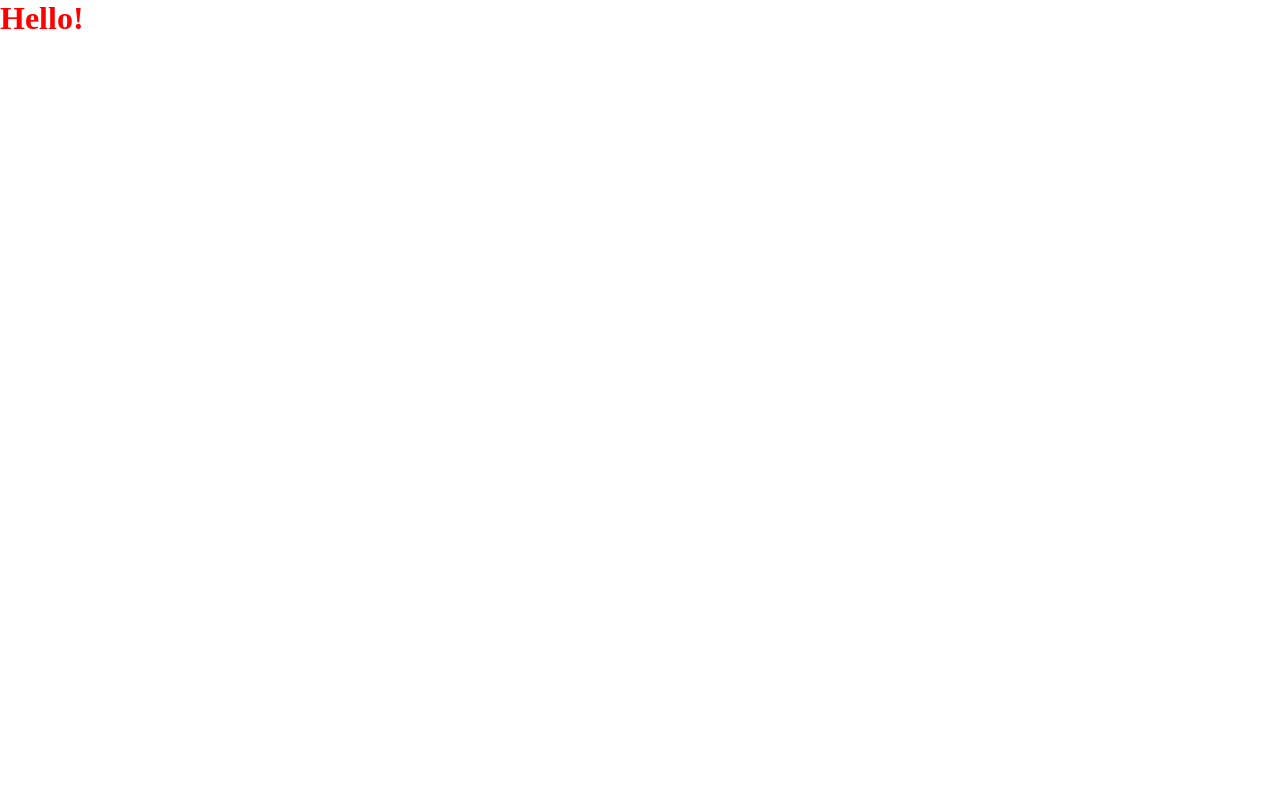
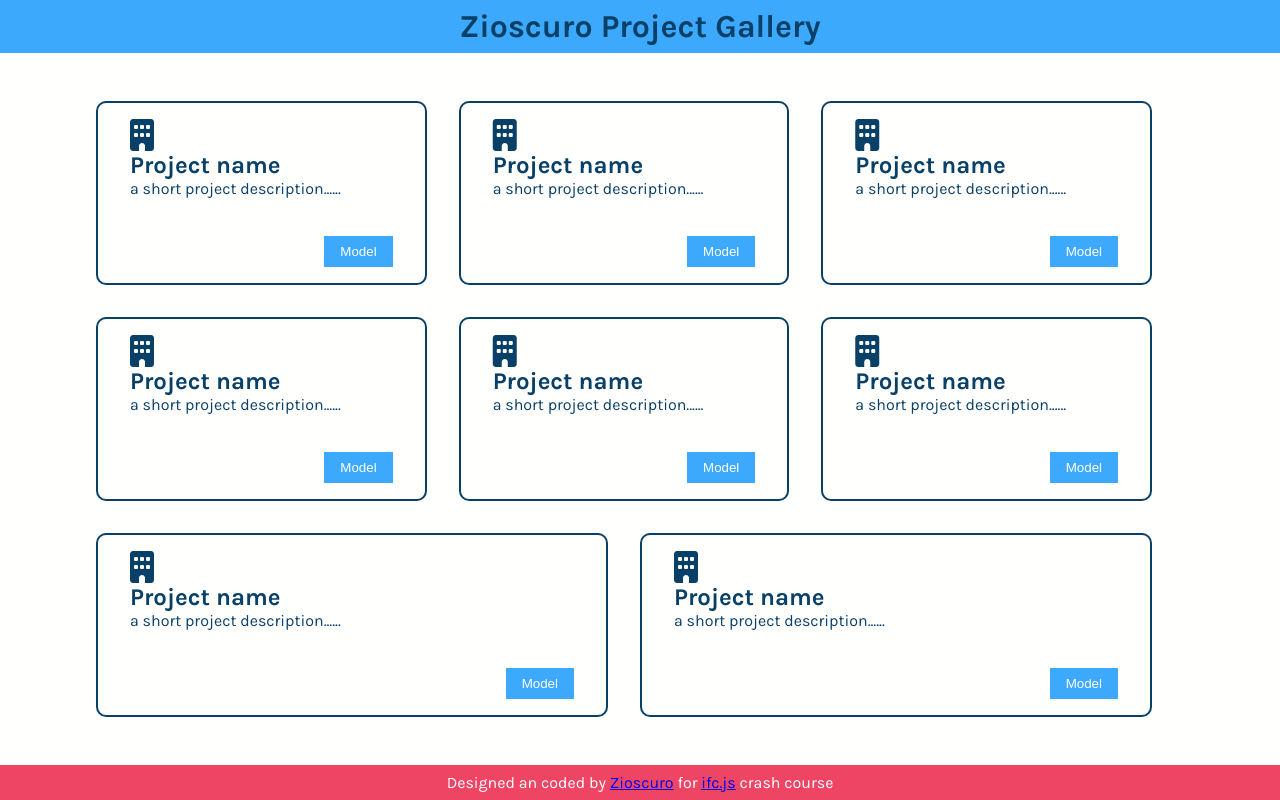
Before and after one commit to zioscuro/ifcjs-exercises, a plain HTML site: page 01_CSS/index.html in a window 1280 px wide. Drawn offline with Linux system fonts and the light colour scheme.

Commit message:
Add project page and define a basic HTML and CSS layout

```diff
--- a/01_CSS/index.html
+++ b/01_CSS/index.html
@@ -1,13 +1,93 @@
 <!DOCTYPE html>
 <html lang="en">
-<head>
-  <meta charset="UTF-8">
-  <meta http-equiv="X-UA-Compatible" content="IE=edge">
-  <meta name="viewport" content="width=device-width, initial-scale=1.0">
-  <title>Document</title>
-  <link rel="stylesheet" href="./style.css">
-</head>
-<body>
-  <h1>Hello!</h1>
-</body>
+  <head>
+    <meta charset="UTF-8" />
+    <meta http-equiv="X-UA-Compatible" content="IE=edge" />
+    <meta name="viewport" content="width=device-width, initial-scale=1.0" />
+    <link rel="preconnect" href="https://fonts.googleapis.com" />
+    <link rel="preconnect" href="https://fonts.gstatic.com" crossorigin />
+    <link
+      href="https://fonts.googleapis.com/css2?family=Karla:wght@400;700&display=swap"
+      rel="stylesheet"
+    />
+    <title>Zioscuro Project Gallery</title>
+    <link rel="stylesheet" href="./style.css" />
+    <script src="https://kit.fontawesome.com/82e76008c5.js" crossorigin="anonymous"></script>
+  </head>
+  <body>
+    <main class="container">
+      <header><h1>Zioscuro Project Gallery</h1></header>
+      <section class="card-container">
+        <article class="card">
+          <i class="fa-solid fa-building fa-2x"></i>
+          <h2 class="card-title">Project name</h2>
+          <p class="project-description">a short project description......</p>
+          <button class="card-link">
+            <a href="./project.html">Model</a>
+          </button>
+        </article>
+        <article class="card">
+          <i class="fa-solid fa-building fa-2x"></i>
+          <h2 class="card-title">Project name</h2>
+          <p class="project-description">a short project description......</p>
+          <button class="card-link">
+            <a href="./project.html">Model</a>
+          </button>
+        </article>
+        <article class="card">
+          <i class="fa-solid fa-building fa-2x"></i>
+          <h2 class="card-title">Project name</h2>
+          <p class="project-description">a short project description......</p>
+          <button class="card-link">
+            <a href="./project.html">Model</a>
+          </button>
+        </article>
+        <article class="card">
+          <i class="fa-solid fa-building fa-2x"></i>
+          <h2 class="card-title">Project name</h2>
+          <p class="project-description">a short project description......</p>
+          <button class="card-link">
+            <a href="./project.html">Model</a>
+          </button>
+        </article>
+        <article class="card">
+          <i class="fa-solid fa-building fa-2x"></i>
+          <h2 class="card-title">Project name</h2>
+          <p class="project-description">a short project description......</p>
+          <button class="card-link">
+            <a href="./project.html">Model</a>
+          </button>
+        </article>
+        <article class="card">
+          <i class="fa-solid fa-building fa-2x"></i>
+          <h2 class="card-title">Project name</h2>
+          <p class="project-description">a short project description......</p>
+          <button class="card-link">
+            <a href="./project.html">Model</a>
+          </button>
+        </article>
+        <article class="card">
+          <i class="fa-solid fa-building fa-2x"></i>
+          <h2 class="card-title">Project name</h2>
+          <p class="project-description">a short project description......</p>
+          <button class="card-link">
+            <a href="./project.html">Model</a>
+          </button>
+        </article>
+        <article class="card">
+          <i class="fa-solid fa-building fa-2x"></i>
+          <h2 class="card-title">Project name</h2>
+          <p class="project-description">a short project description......</p>
+          <button class="card-link">
+            <a href="./project.html">Model</a>
+          </button>
+        </article>
+      </section>
+      <footer>
+        Designed an coded by
+        <a href="https://github.com/zioscuro">Zioscuro</a> for
+        <a href="https://ifcjs.github.io/info/">ifc.js</a> crash course
+      </footer>
+    </main>
+  </body>
 </html>
--- a/01_CSS/style.css
+++ b/01_CSS/style.css
@@ -4,6 +4,79 @@
   box-sizing: border-box;
 }
 
-h1 {
-  color: red;
+:root {
+  --primary-color: #3da9fc;
+  --secondary-color: #90b4ce;
+  --tertiary-color: #ef4565;
+  --stroke-color: #094067;
+  --base-color: #fffffe;
 }
+
+html {
+  font-family: Arial, Helvetica, sans-serif;
+  font-size: 16px;
+  font-family: 'Karla', sans-serif;
+  color: var(--stroke-color);
+}
+
+main {
+  height: 100vh;
+  display: flex;
+  flex-direction: column;
+  justify-content: space-between;
+}
+
+header {
+  background-color: var(--primary-color);
+  padding: 0.5rem;
+  text-align: center;
+}
+
+section {
+  flex-grow: 1;
+  display: flex;
+  flex-wrap: wrap;
+  row-gap: 2rem;
+  padding: 3rem 6rem;
+  background-color: var(--base-color);
+}
+
+footer {
+  color: var(--base-color);
+  text-align: center;
+  padding: 0.5rem;
+  background-color: var(--tertiary-color);
+}
+
+iframe {
+  margin: auto;
+  width: 90vw;
+  height: 80vh;
+}
+
+.card {
+  border: 2px solid var(--stroke-color);
+  border-radius: 10px;
+  padding: 1rem 2rem;
+  margin-right: 2rem;
+  flex: 1 0 250px;
+  display: flex;
+  flex-direction: column;
+  justify-content: space-between;
+}
+
+.card button {
+  align-self: flex-end;
+  padding: 0.5rem 1rem;
+  background-color: var(--primary-color);
+  border: none;
+}
+
+.card button a {
+  text-decoration: none;
+  color: var(--base-color);
+}
+
+.card p {
+  flex-grow: 1;
+}
```
Also changed, not shown: 01_CSS/project.html (added, +35 -0 lines).
